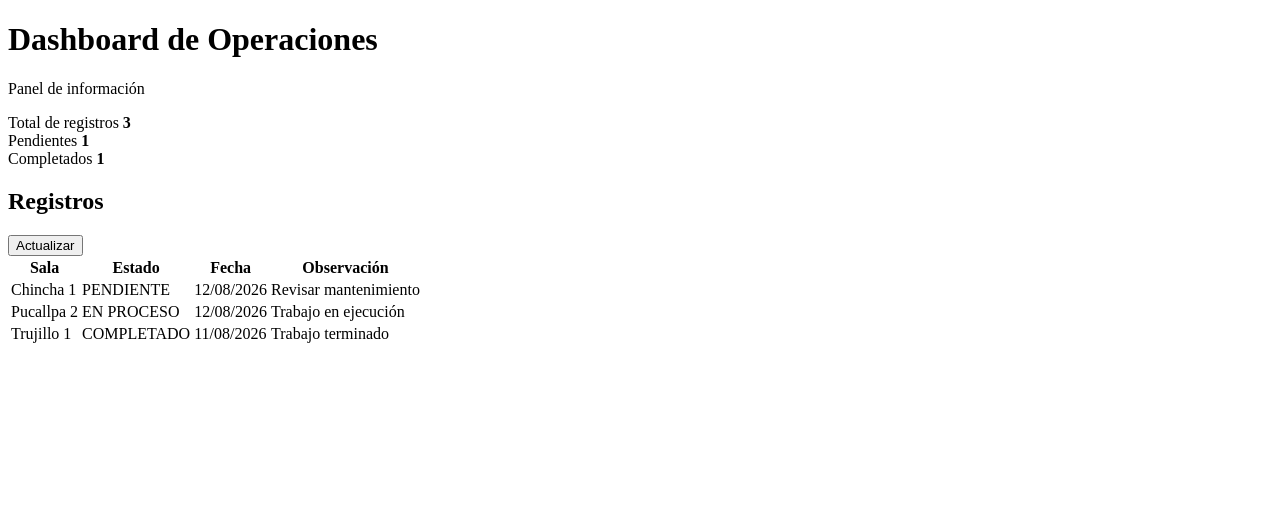
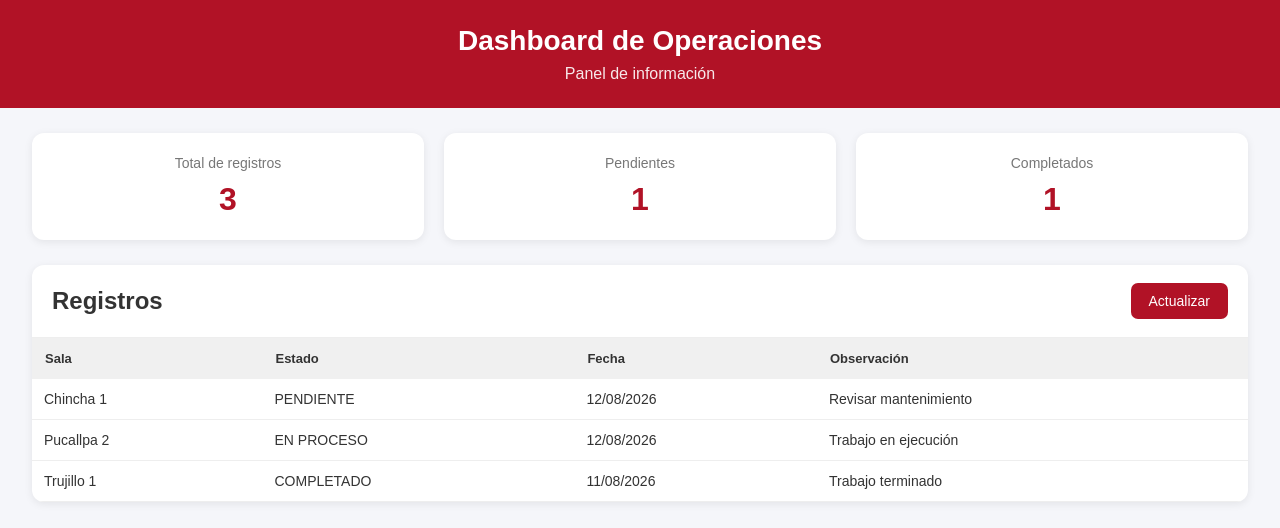
Before and after one commit to jeffersonstevencamachojimenez-del/mi-dashboard2, a plain HTML site: page index.html in a window 1280 px wide. Drawn offline with Linux system fonts and the light colour scheme.

Commit message:
Update style.css

```diff
--- a/style.css
+++ b/style.css
@@ -1,106 +1,159 @@
-// ========================================
-// DATOS DE PRUEBA
-// ========================================
+* {
+  box-sizing: border-box;
+}
 
-const datos = [
-  {
-    sala: "Chincha 1",
-    estado: "PENDIENTE",
-    fecha: "12/08/2026",
-    observacion: "Revisar mantenimiento"
-  },
-  {
-    sala: "Pucallpa 2",
-    estado: "EN PROCESO",
-    fecha: "12/08/2026",
-    observacion: "Trabajo en ejecución"
-  },
-  {
-    sala: "Trujillo 1",
-    estado: "COMPLETADO",
-    fecha: "11/08/2026",
-    observacion: "Trabajo terminado"
-  }
-];
+body {
+  margin: 0;
+  font-family: Arial, Helvetica, sans-serif;
+  background: #f5f6fa;
+  color: #333;
+}
 
+/* ENCABEZADO */
 
-// ========================================
-// CARGAR DATOS
-// ========================================
+.encabezado {
+  background: #b11226;
+  color: white;
+  padding: 25px;
+  text-align: center;
+}
 
-function cargarDatos() {
+.encabezado h1 {
+  margin: 0;
+  font-size: 28px;
+}
 
-  const cuerpo = document.getElementById("tablaCuerpo");
+.encabezado p {
+  margin: 8px 0 0;
+  opacity: 0.9;
+}
 
-  cuerpo.innerHTML = "";
+/* CONTENEDOR */
 
-  if (datos.length === 0) {
+.contenedor {
+  width: 95%;
+  max-width: 1400px;
+  margin: 25px auto;
+}
 
-    cuerpo.innerHTML = `
-      <tr>
-        <td colspan="4" class="sin-datos">
-          No hay datos disponibles
-        </td>
-      </tr>
-    `;
+/* TARJETAS */
 
-    actualizarResumen();
+.tarjetas {
+  display: grid;
+  grid-template-columns: repeat(3, 1fr);
+  gap: 20px;
+  margin-bottom: 25px;
+}
 
-    return;
+.tarjeta {
+  background: white;
+  border-radius: 12px;
+  padding: 22px;
+  text-align: center;
+  box-shadow: 0 2px 8px rgba(0, 0, 0, 0.08);
+}
+
+.tarjeta .titulo {
+  display: block;
+  font-size: 14px;
+  color: #777;
+  margin-bottom: 10px;
+}
+
+.tarjeta strong {
+  font-size: 32px;
+  color: #b11226;
+}
+
+/* PANEL */
+
+.panel {
+  background: white;
+  border-radius: 12px;
+  box-shadow: 0 2px 8px rgba(0, 0, 0, 0.08);
+  overflow: hidden;
+}
+
+.panel-header {
+  display: flex;
+  justify-content: space-between;
+  align-items: center;
+  padding: 18px 20px;
+  border-bottom: 1px solid #eee;
+}
+
+.panel-header h2 {
+  margin: 0;
+}
+
+/* BOTÓN */
+
+button {
+  border: none;
+  background: #b11226;
+  color: white;
+  padding: 10px 18px;
+  border-radius: 7px;
+  cursor: pointer;
+  font-size: 14px;
+}
+
+button:hover {
+  opacity: 0.85;
+}
+
+/* TABLA */
+
+.tabla-contenedor {
+  width: 100%;
+  overflow-x: auto;
+}
+
+table {
+  width: 100%;
+  border-collapse: collapse;
+  min-width: 700px;
+}
+
+th {
+  background: #f0f0f0;
+  padding: 13px;
+  text-align: left;
+  font-size: 13px;
+  position: sticky;
+  top: 0;
+}
+
+td {
+  padding: 12px;
+  border-bottom: 1px solid #eee;
+  font-size: 14px;
+}
+
+tr:hover {
+  background: #fafafa;
+}
+
+.sin-datos {
+  text-align: center;
+  color: #888;
+  padding: 30px;
+}
+
+/* MÓVIL */
+
+@media (max-width: 700px) {
+
+  .tarjetas {
+    grid-template-columns: 1fr;
   }
 
+  .encabezado h1 {
+    font-size: 22px;
+  }
 
-  datos.forEach(function(registro) {
+  .contenedor {
+    width: 97%;
+  }
 
-    const fila = document.createElement("tr");
-
-    fila.innerHTML = `
-      <td>${registro.sala}</td>
-      <td>${registro.estado}</td>
-      <td>${registro.fecha}</td>
-      <td>${registro.observacion}</td>
-    `;
-
-    cuerpo.appendChild(fila);
-
-  });
-
-
-  actualizarResumen();
 }
-
-
-// ========================================
-// RESUMEN
-// ========================================
-
-function actualizarResumen() {
-
-  const total = datos.length;
-
-  const pendientes = datos.filter(function(registro) {
-    return registro.estado === "PENDIENTE";
-  }).length;
-
-  const completados = datos.filter(function(registro) {
-    return registro.estado === "COMPLETADO";
-  }).length;
-
-
-  document.getElementById("totalRegistros").textContent = total;
-
-  document.getElementById("pendientes").textContent = pendientes;
-
-  document.getElementById("completados").textContent = completados;
-}
-
-
-// ========================================
-// INICIAR DASHBOARD
-// ========================================
-
-document.addEventListener("DOMContentLoaded", function() {
-
-  cargarDatos();
-
-});
```
